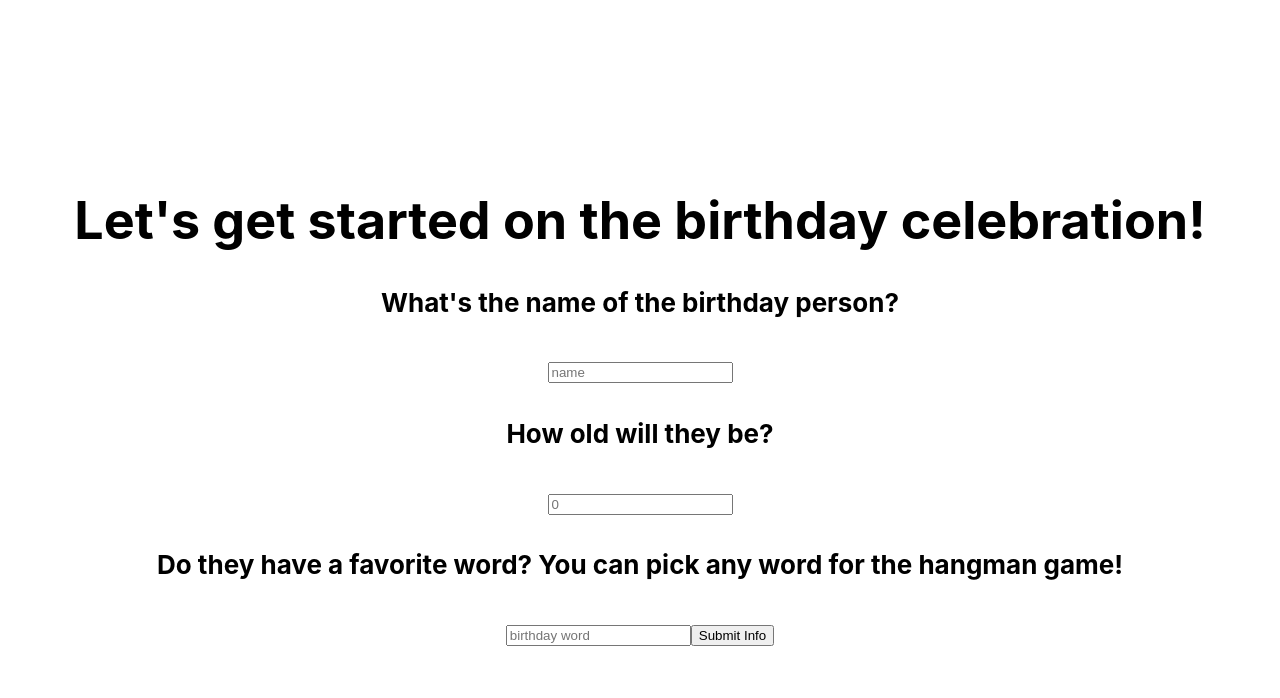
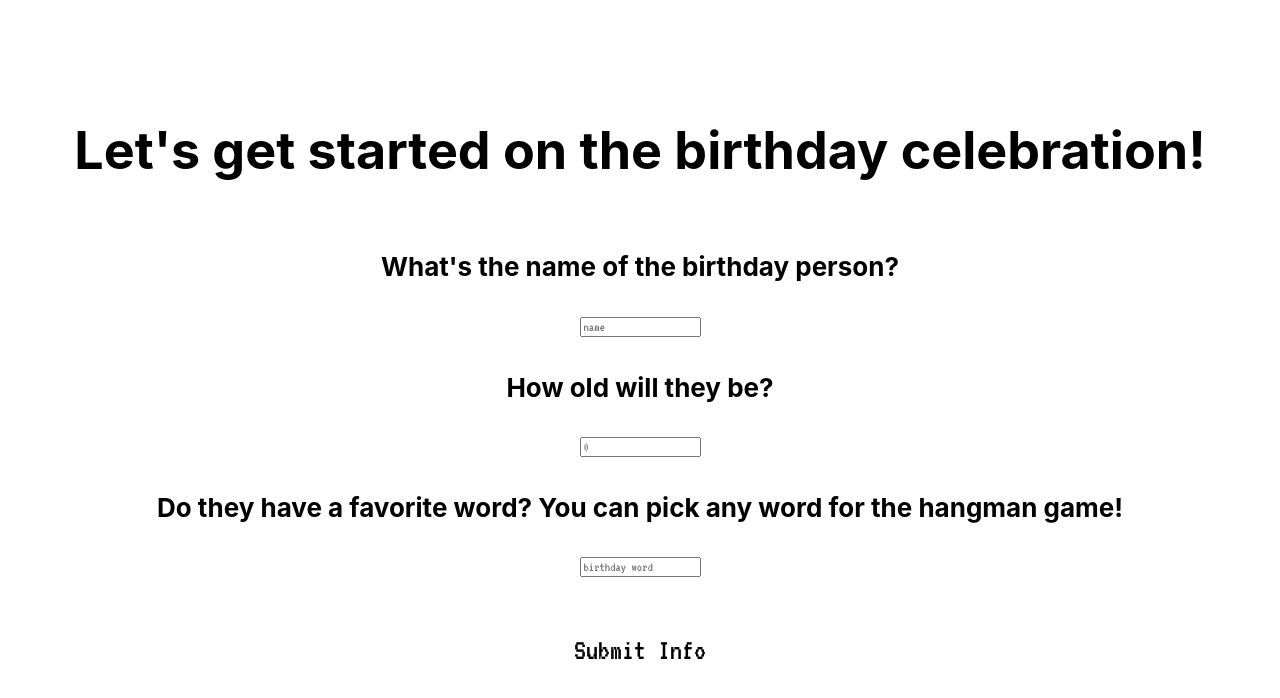
Before and after one commit to mander-pander/birthday, a React (Create React App) app: page / in a window 1280 px wide. Shown: the top 698 px of the page. Built offline with nearby package versions, Linux system fonts and the light colour scheme.

Commit message:
form css for welcome page

```diff
--- a/src/Components/Welcome.js
+++ b/src/Components/Welcome.js
@@ -1,5 +1,6 @@
 import { Fragment } from 'react';
 import { useNavigate } from 'react-router-dom';
+import styles from "./Welcome.module.css";
 
 
 const Welcome = ({ setName, setAge, setWord }) => {
@@ -12,8 +13,8 @@ const Welcome = ({ setName, setAge, setWord }) => {
       }
 
     return (
-        <Fragment>
-            <form onSubmit={handleSubmit}>
+        <Fragment >
+            <form className={styles.container} onSubmit={handleSubmit}>
                 <h1>Let's get started on the birthday celebration!</h1>
                 <h4>What's the name of the birthday person?</h4>
                 <input type="text" placeholder='name' onChange={e => setName(e.target.value)} />
--- /dev/null
+++ b/src/Components/Welcome.module.css
@@ -0,0 +1,21 @@
+@import url('https://fonts.googleapis.com/css2?family=VT323&display=swap');
+
+.container {
+    display: flex;
+    flex-direction: column;
+    align-items: center;
+}
+
+.container > button {
+    margin-top: 5%;
+    background: none;
+    border: none;
+    cursor: pointer;
+    font-size: 30px;
+    margin-bottom: 50px;
+    font-family: 'VT323', monospace;
+}
+
+.container > input {
+    font-family: 'VT323', monospace;
+}
```
